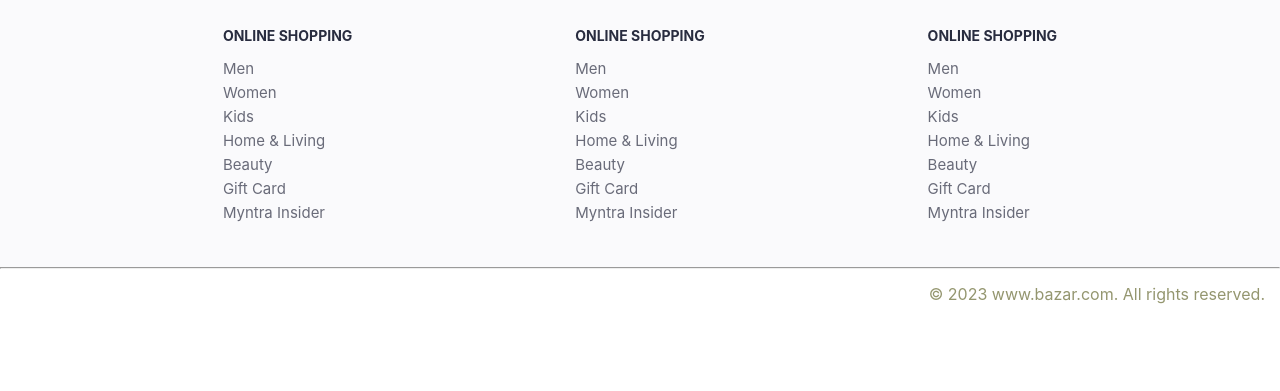
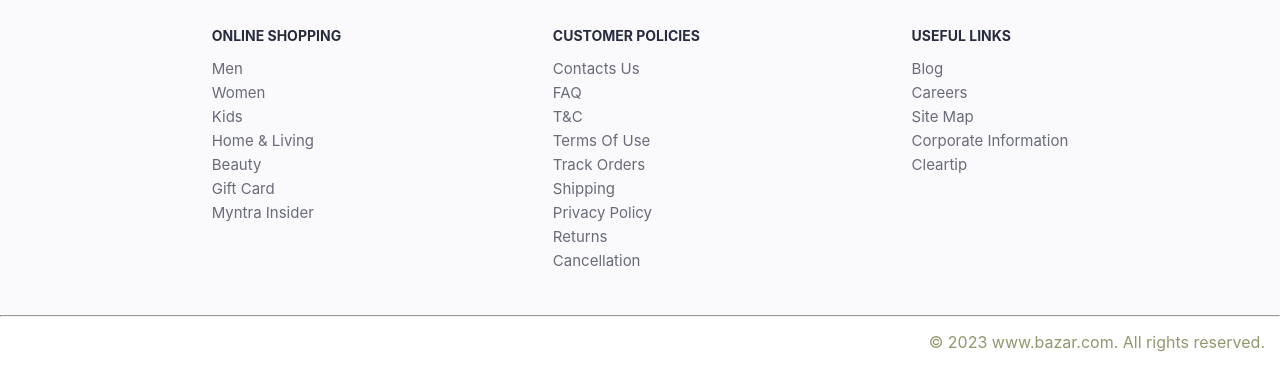
Before and after one commit to Beast-dev1/bazar, a plain HTML site: page bag.html in a window 1280 px wide. Shown: the part 119-510 px from the top of the page. Drawn offline with nearby package versions, Linux system fonts and the light colour scheme.

Commit message:
modify footer

```diff
--- a/bag.html
+++ b/bag.html
@@ -69,27 +69,28 @@
         </div>
 
         <div class="footer_column">
-            <h3>ONLINE SHOPPING</h3>
+            <h3>CUSTOMER POLICIES</h3>
 
-            <a href="#">Men</a>
-            <a href="#">Women</a>
-            <a href="#">Kids</a>
-            <a href="#">Home & Living</a>
-            <a href="#">Beauty</a>
-            <a href="#">Gift Card</a>
-            <a href="#">Myntra Insider</a>
+            <a href="#">Contacts Us</a>
+            <a href="#">FAQ</a>
+            <a href="#">T&C</a>
+            <a href="#">Terms Of Use</a>
+            <a href="#">Track Orders</a>
+            <a href="#">Shipping</a>
+            <a href="#">Privacy Policy</a>
+            <a href="#">Returns</a>
+            <a href="#">Cancellation</a>
+
         </div>
 
         <div class="footer_column">
-            <h3>ONLINE SHOPPING</h3>
+            <h3>USEFUL LINKS</h3>
 
-            <a href="#">Men</a>
-            <a href="#">Women</a>
-            <a href="#">Kids</a>
-            <a href="#">Home & Living</a>
-            <a href="#">Beauty</a>
-            <a href="#">Gift Card</a>
-            <a href="#">Myntra Insider</a>
+            <a href="#">Blog</a>
+            <a href="#">Careers</a>
+            <a href="#">Site Map</a>
+            <a href="#">Corporate Information</a>
+            <a href="#">Cleartip</a>
         </div>
     </div>
     <hr>
```
